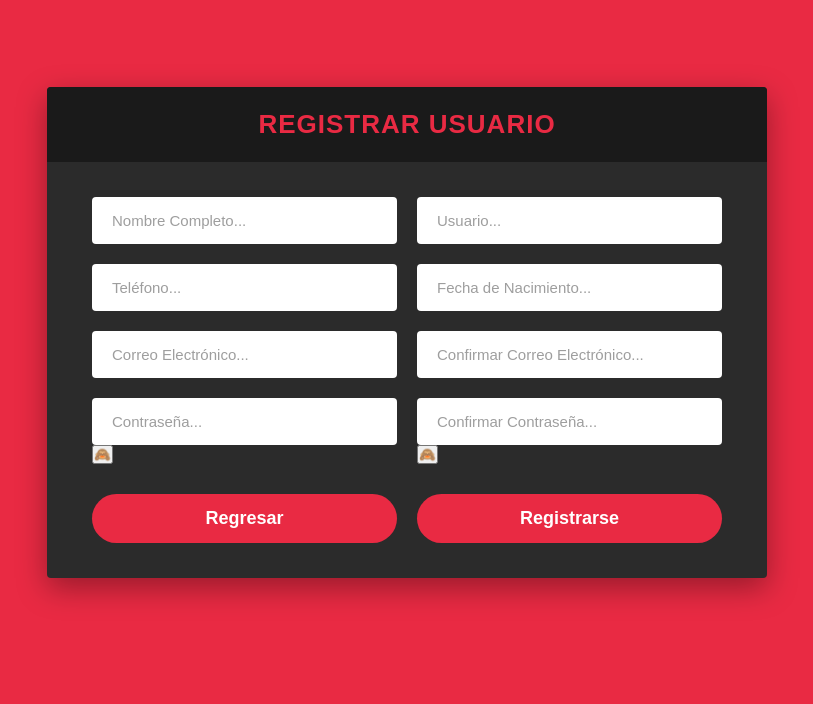
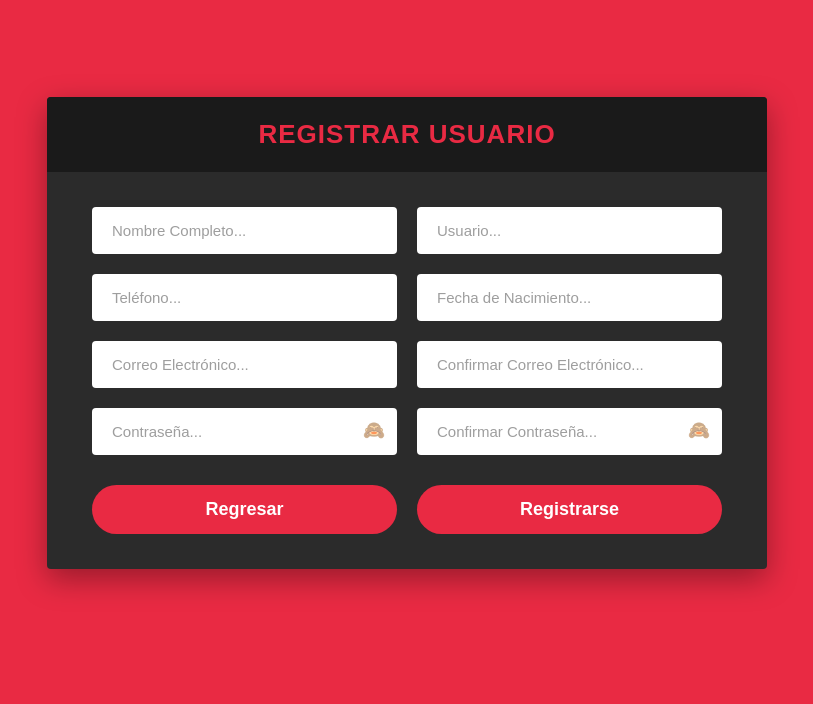
Before and after one commit to ximenacuervo1226-boop/Skateinfinity, a PHP site: page /html/registrarse.html in a window 1280 px wide. Shown: the part 77-781 px from the top of the page, without its empty margins (233-1046 px from the left). Run offline with PHP 8.4, Linux system fonts and the light colour scheme.

Commit message:
Update styles.css

```diff
--- a/P.F-20260820T181902Z-1-001/P.F/css/styles.css
+++ b/P.F-20260820T181902Z-1-001/P.F/css/styles.css
@@ -791,3 +791,39 @@ form>.input-group{
     color: #777;
     font-size: 16px;
 }
+
+.password-wrapper {
+    position: relative;
+    display: flex;
+    align-items: center;
+    width: 100%;
+}
+
+/* Espacio interno a la derecha para que el texto de la contraseña no tape el ojito */
+.password-wrapper input {
+    width: 100%;
+    padding-right: 40px;
+}
+/* Botón transparente ubicado en la esquina derecha del campo */
+.toggle-password {
+    position: absolute;
+    right: 12px;
+    background: none;
+    border: none;
+    cursor: pointer;
+    font-size: 1.1rem;
+    padding: 0;
+    line-height: 1;
+    user-select: none;
+    opacity: 0.7;
+    transition: opacity 0.2s ease, transform 0.1s ease;
+}
+
+.toggle-password:hover {
+    opacity: 1;
+    transform: scale(1.1);
+}
+
+.toggle-password:focus {
+    outline: none;
+}
```
